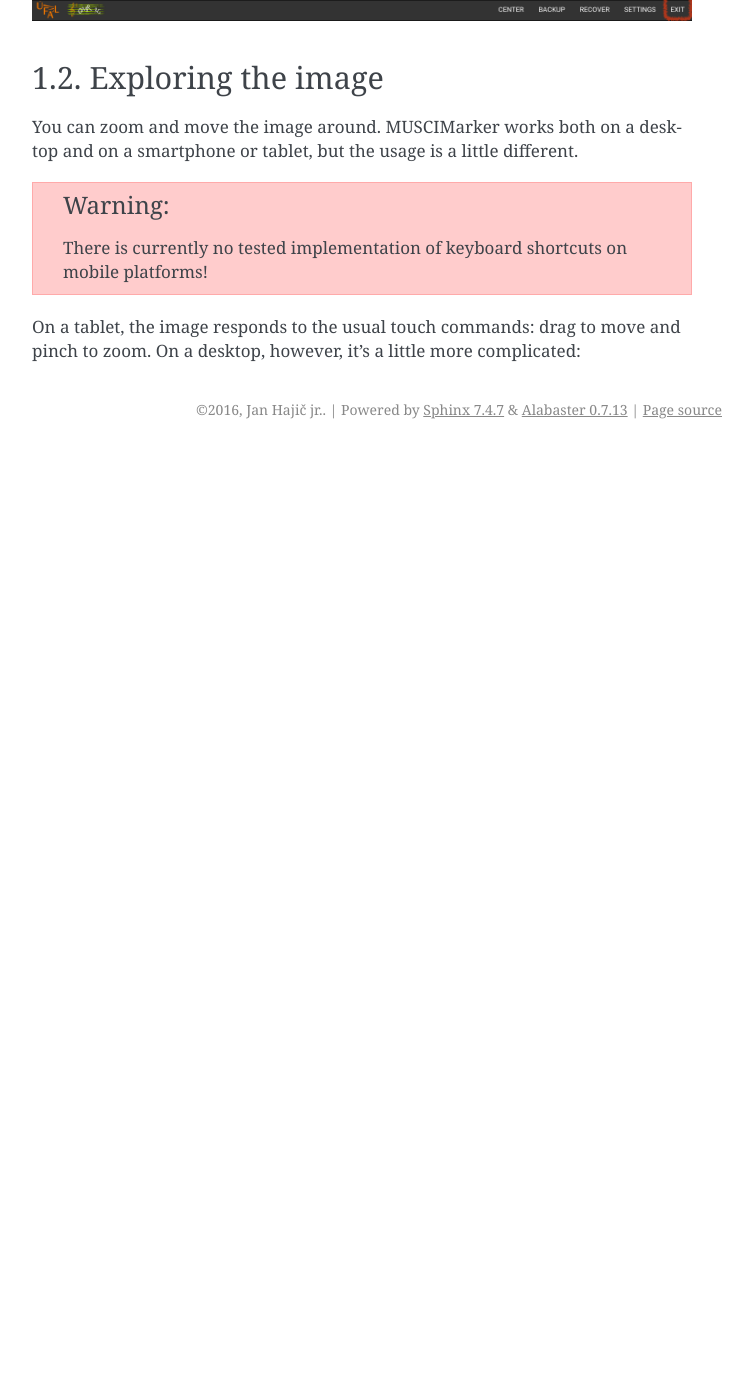
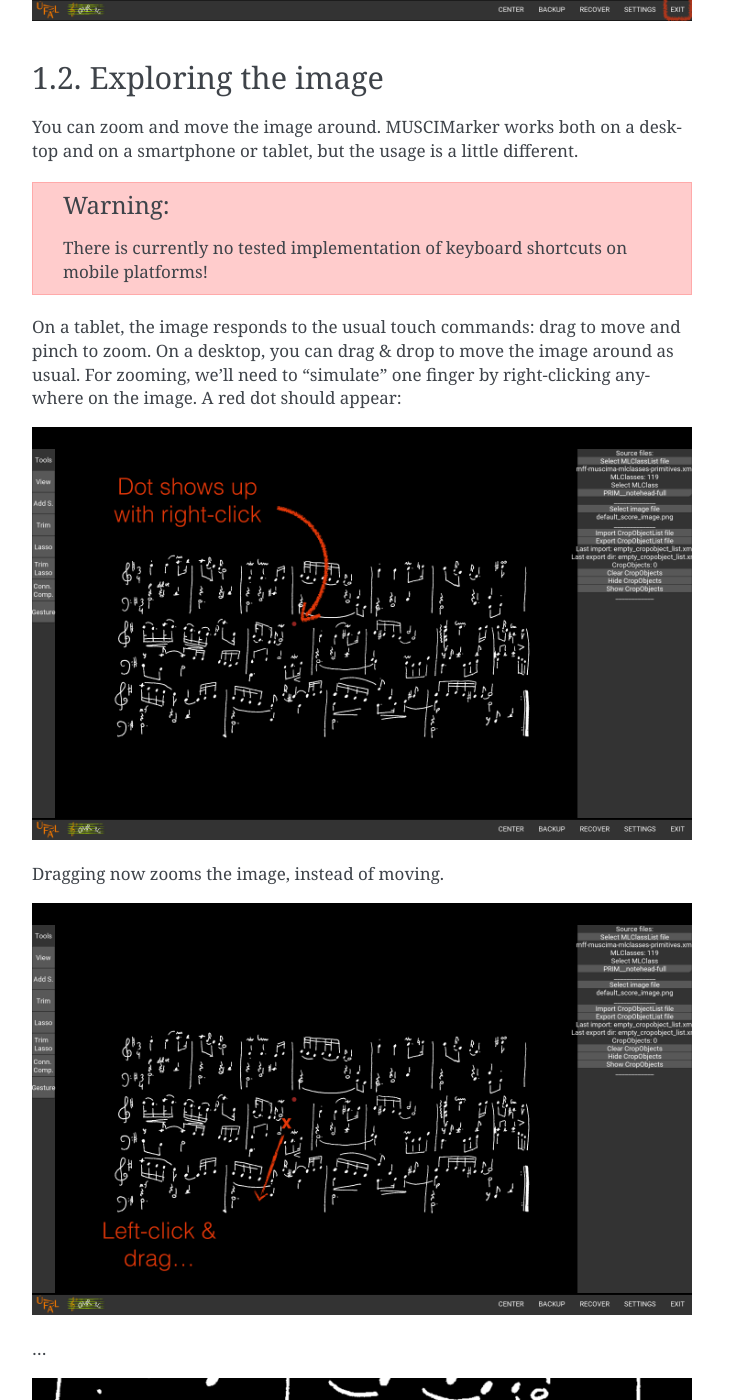
Before and after one commit to hajicj/MUSCIMarker, a Sphinx documentation site: the page built from doc/source/tutorial.rst, in a window 1280 px wide and 1400 px high, scrolled down 3470 px. Shown: the whole window, without its empty margins (388-1140 px from the left). Built offline with Sphinx 7.4.7, drawn with Linux system fonts in a browser that asks for light colours; formulas are drawn with MathJax 3; before the commit the page ends 3919 px from its top, so only the background shows below that; some of the changed text lies outside the part shown.

Commit message:
Some details.

```diff
--- a/doc/source/tutorial.rst
+++ b/doc/source/tutorial.rst
@@ -60,4 +60,42 @@ and on a smartphone or tablet, but the usage is a little different.
              on mobile platforms!
 
 On a tablet, the image responds to the usual touch commands: drag to move
-and pinch to zoom. On a desktop, however, it's a little more complicated:
+and pinch to zoom. On a desktop, you can drag & drop to move the image around
+as usual. For zooming, we'll need to "simulate" one finger by right-clicking
+anywhere on the image. A red dot should appear:
+
+.. image:: images/screenshots/ui_moving_rightclick.png
+
+Dragging now zooms the image, instead of moving.
+
+.. image:: images/screenshots/ui_moving_clickanddrag.png
+
+...
+
+.. image:: images/screenshots/ui_moving_zoomed.png
+
+The red dot is like having one finger pressed against that point in the image,
+and dragging with the mouse works like the second
+finger in the pinch-to-zoom gesture.
+Play around with the desktop zoom for a bit, you'll get the hang of it soon!
+
+Once you're done zooming, just left-click the red dot -- the "fake finger" --
+to exit zooming mode.
+
+.. image:: images/screenshots/ui_moving_stopzooming.png
+
+If you get lost -- hey, it happens -- or anytime you want to jump
+back to the original scale, use the CENTER command on the bottom pane.
+
+.. image:: images/screenshots/ui_moving_center.png
+
+The annotated image will scale back to its original size and center
+itself in the editor window.
+
+You'll probably be spending most of your time with MUSCIMarker zoomed
+in, so spend a minute getting used to navigating the image before we
+proceed to the next step: annotating.
+
+
+Annotating
+^^^^^^^^^^
```
Also changed, not shown: doc/source/images/screenshots/ui_moving_center.png (added), doc/source/images/screenshots/ui_moving_clickanddrag.png (added), doc/source/images/screenshots/ui_moving_rightclick.png (added), doc/source/images/screenshots/ui_moving_stopzooming.png (added), doc/source/images/screenshots/ui_moving_zoomed.png (added).
